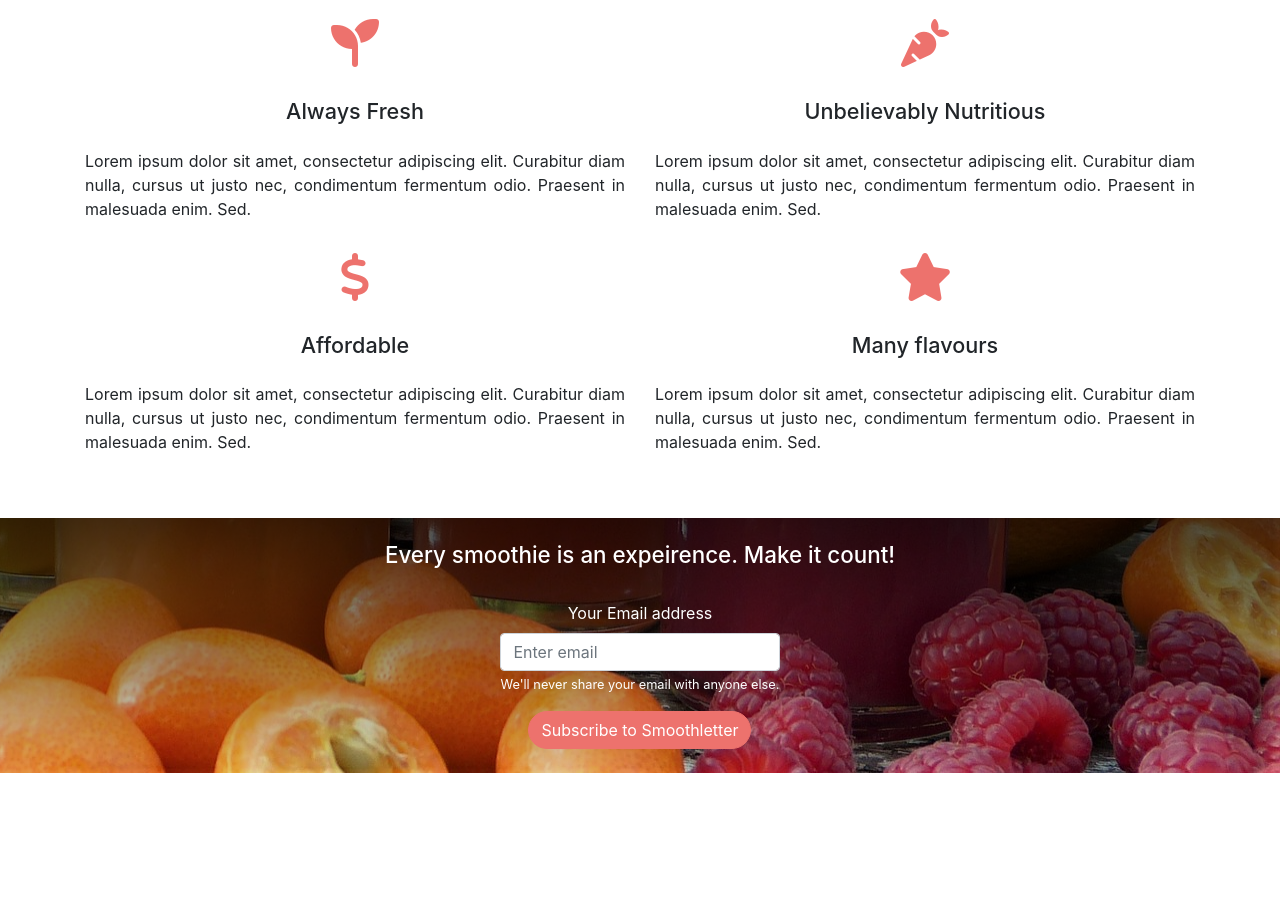
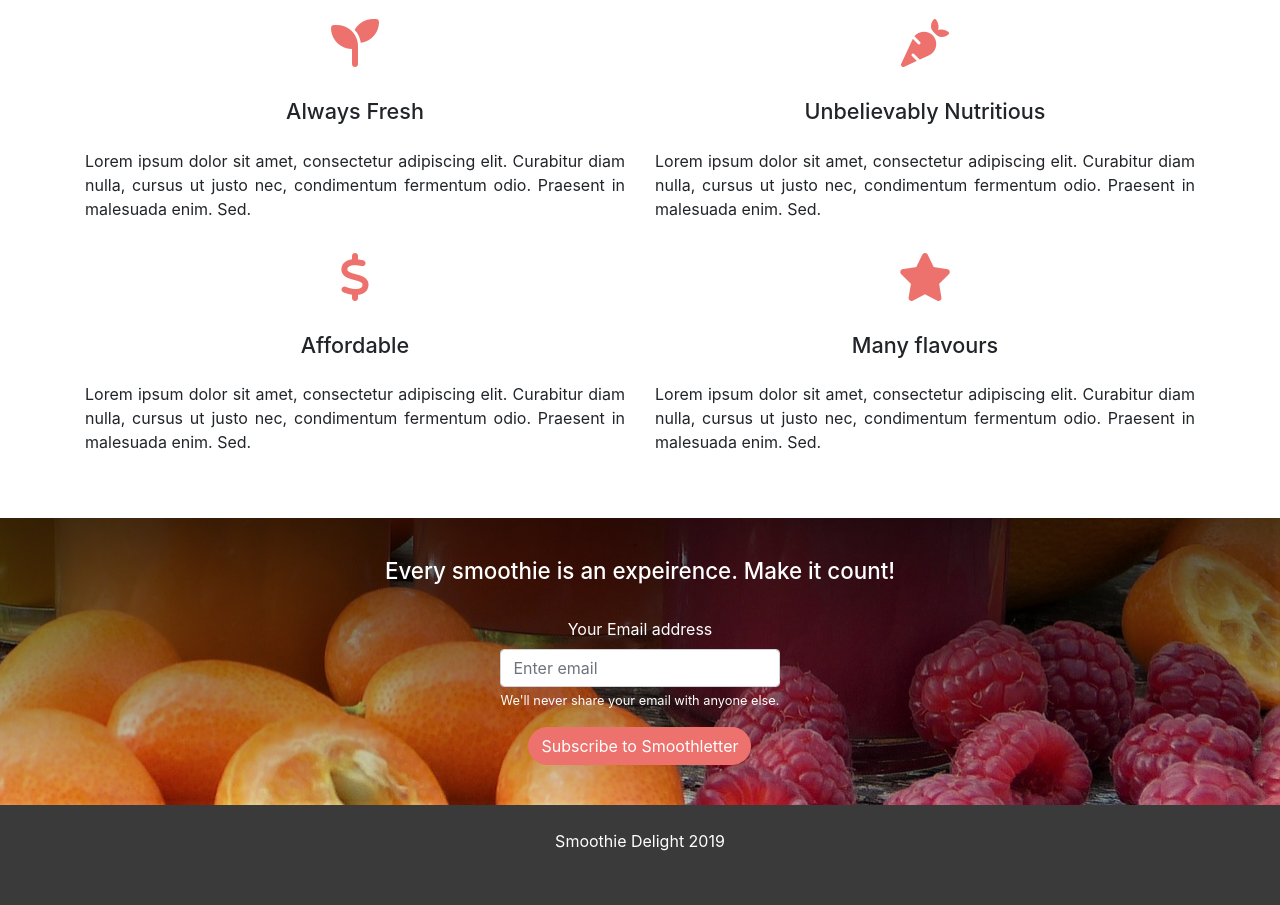
Before and after one commit to kpalcze/smoothie-delight, a website: page index.html in a window 1280 px wide. Shown: the part 1669-2574 px from the top of the page. Before the commit the page ends 2442 px from the top, so only its background shows below. Drawn offline with nearby package versions, Linux system fonts and the light colour scheme.

Commit message:
ADD: footer

```diff
--- a/index.html
+++ b/index.html
@@ -158,6 +158,12 @@
         </div>
     </section>
 
+    <footer>
+        <div class="footer__content center light">
+             Smoothie Delight 2019
+        </div>
+    </footer>
+
 
     <script src="https://code.jquery.com/jquery-3.2.1.slim.min.js"
         integrity="sha384-KJ3o2DKtIkvYIK3UENzmM7KCkRr/rE9/Qpg6aAZGJwFDMVNA/GpGFF93hXpG5KkN"
--- a/src/styles/styles.less
+++ b/src/styles/styles.less
@@ -7,6 +7,7 @@
 // SPACING
 @p-4: 16px;
 @p-6: 24px;
+@p-10: 40px;
 @m-6: 24px;
 
 
@@ -141,9 +142,8 @@ i {
 // MAIL SUBSCRIPTION
 #mail-subscription {
     background: linear-gradient( rgba(0, 0, 0, 0.7), rgba(0, 0, 0, 0.1) ), url(/dist/images/smoothie-delight-products.jpg) 100% 100% no-repeat fixed;
-    padding-top: @p-6;
+    padding: @p-10;
     margin-top: @m-6;
-
     form {
         text-align: center;
         max-width: 600px;
@@ -162,3 +162,13 @@ i {
 .light {
     color: @white;
 }
+
+// FOOTER
+footer {
+    height: 100px;
+    background-color: #3a3a3a;
+}
+
+.footer__content {
+    padding-top: @p-6;
+}
```
Also changed, not shown: dist/styles/main.css, dist/styles/main.min.css.
